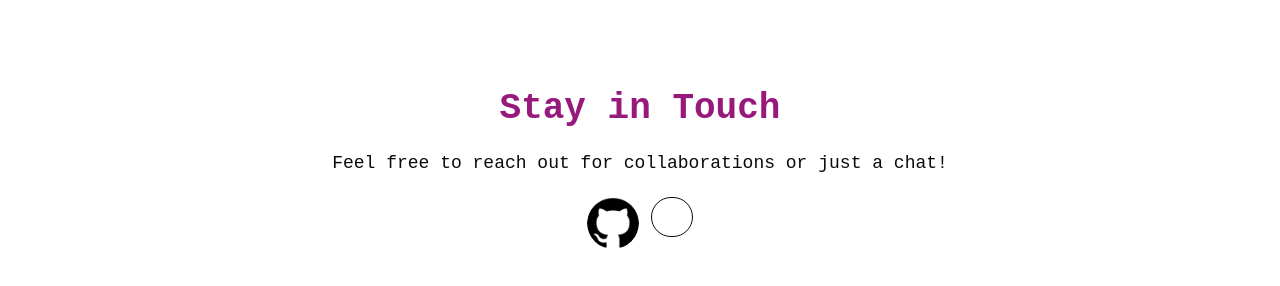
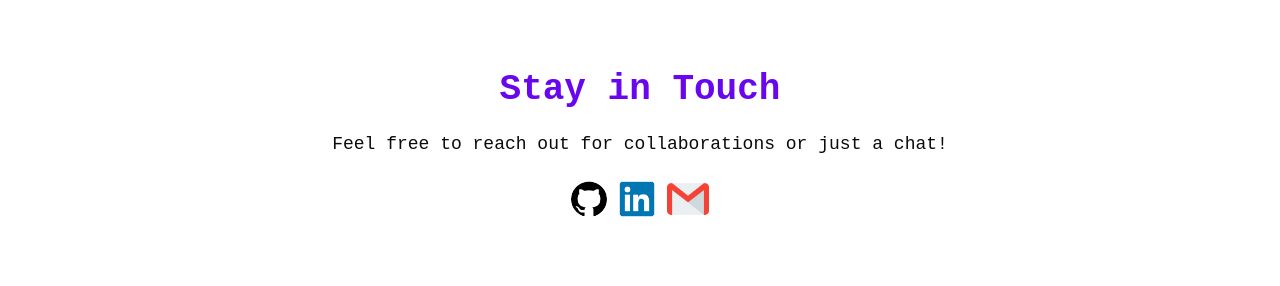
Before and after one commit to shiba-murmu/shiba-murmu-portfolio, a React (Vite) app: page / in a window 1280 px wide. Shown: the part 3175-3461 px from the top of the page. After the commit the page ends 3440 px from the top, so only its background shows below. Built offline with nearby package versions, Linux system fonts and the light colour scheme; a web font is replaced by a local one.

Commit message:
now added the checkout buttons in my profile.

```diff
--- a/src/container/Container.jsx
+++ b/src/container/Container.jsx
@@ -5,7 +5,7 @@ import Aboutme from '../pages/Aboutme'
 import Technical_skills from '../pages/Technical_skills'
 import Projects from '../pages/Projects'
 import Stay_in_touch from '../pages/Stay_in_touch'
-import Education from '../pages/Education'
+
 
 
 function Container() {
@@ -18,7 +18,6 @@ function Container() {
                 < Aboutme />
                 < Technical_skills />
                 < Projects />
-                < Education />
                 < Stay_in_touch />
             </div>
         </>
--- a/src/pages/Stay_in_touch.jsx
+++ b/src/pages/Stay_in_touch.jsx
@@ -1,16 +1,21 @@
 import React from 'react'
-
+import { Link } from 'react-router-dom'
 function Stay_in_touch() {
     return (
-        <div className='bg-[]] h-[30vh] mt-20 p-5 flex flex-col items-center justify-center gap-5'>
-            <h2 className='text-4xl font-bold text-[#98197c]'>Stay in Touch</h2>
+        <div className='h-[30vh] mt-20 p-5 flex flex-col items-center justify-center gap-5'>
+            <h2 className='text-2xl md:text-4xl font-bold text-[#6806ed]'>Stay in Touch</h2>
             <p className='text-sm text-center md:text-lg '>Feel free to reach out for collaborations or just a chat!</p>
-            <div className='flex gap-3'>
-                <a  href="https://github.com/shiba-murmu"  className='text-sm rounded-4xl  hover:cursor-pointer hover:bg-[#98197c] hover:border-[white] hover:text-white'>
-                    <img src="/contact_gitHub.png" alt="" className='bg-white rounded-full h-13 w-13' />
+            <div className='flex items-center gap-4 md:gap-3'>
+                <a href="https://github.com/shiba-murmu" className='text-sm rounded-4xl  hover:cursor-pointer  hover:border-[white] hover:text-white'>
+                    <img src="/contact_gitHub.png" alt="" className='bg-white rounded-full h-8 w-8 md:h-9 md:w-9' />
                 </a>
-                <a href="https://www.linkedin.com/in/shiba-murmu/" className='text-sm border rounded-4xl p-2 px-5 hover:cursor-pointer hover:bg-[#98197c] hover:border-[white] hover:text-white h-10 w-10'>
-                    <img src="/LinkedIn.png" alt="" className='w-5 h-5' />
+                <a href="https://www.linkedin.com/in/shibamurmu/" className='text-sm rounded-4xl  hover:cursor-pointer  hover:border-[white] hover:text-white'>
+                    <img src="/LinkedIn.png" alt="" className='h-8 w-8 md:h-9 md:w-9' />
+                </a>
+                <a href="" className='text-sm rounded-4xl  hover:cursor-pointer  hover:border-[white] hover:text-white'>
+                    <Link to={'/contact'}>
+                        <img src="/gmail.png" alt="" className=' h-8.5 w-8.5  md:h-10.5 md:w-10.5' />
+                    </Link>
                 </a>
             </div>
         </div>
```
Also changed, not shown: public/LinkedIn.png (added), public/gmail.png (added).
